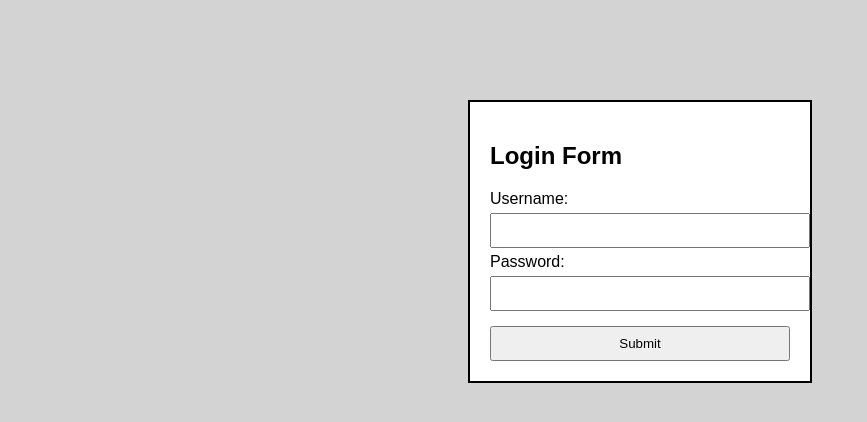
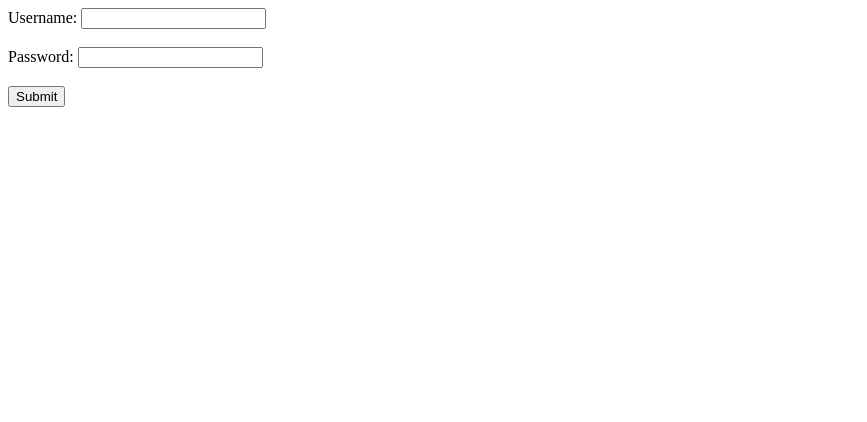
Before and after one commit to omkar161616/om, a plain HTML site: page index.html in a window 1280 px wide. Shown: the whole page, without its empty margins (0-867 px from the left). Drawn offline with Linux system fonts and the light colour scheme.

Commit message:
Update index.html

```diff
--- a/index.html
+++ b/index.html
@@ -3,67 +3,26 @@
 <head>
     <title>Form Validation</title>
 
-    <style>
-        body {
-            font-family: Arial;
-            background-color: lightgray;
-        }
+    <script>
+        function validate() {
+            var u = document.getElementById("u").value;
+            var p = document.getElementById("p").value;
 
-        .form-box {
-            width: 300px;
-            margin: 100px auto;
-            padding: 20px;
-            background: white;
-            border: 2px solid black;
-        }
-
-        input {
-            width: 100%;
-            margin: 5px 0;
-            padding: 8px;
-        }
-
-        .error {
-            color: red;
-            font-size: 14px;
-        }
-
-        button {
-            margin-top: 10px;
-            padding: 8px;
-            width: 100%;
-        }
-    </style>
-
-    <script>
-        function validateForm() {
-            let username = document.getElementById("username").value;
-            let password = document.getElementById("password").value;
-
-            let userError = "";
-            let passError = "";
-
-            // Username validation
-            if (username == "") {
-                userError = "Username cannot be empty";
-            }
-
-            // Password validation
-            if (password == "") {
-                passError = "Password cannot be empty";
-            } else if (password.length < 6) {
-                passError = "Password must be at least 6 characters";
-            }
-
-            document.getElementById("userError").innerHTML = userError;
-            document.getElementById("passError").innerHTML = passError;
-
-            // Prevent form submission if errors exist
-            if (userError != "" || passError != "") {
+            if (u == "") {
+                alert("Enter Username");
                 return false;
             }
 
-            alert("Form submitted successfully!");
+            if (p == "") {
+                alert("Enter Password");
+                return false;
+            }
+
+            if (p.length < 6) {
+                alert("Password must be at least 6 characters");
+                return false;
+            }
+
             return true;
         }
     </script>
@@ -71,21 +30,11 @@
 
 <body>
 
-<div class="form-box">
-    <h2>Login Form</h2>
-
-    <form onsubmit="return validateForm()">
-        <label>Username:</label>
-        <input type="text" id="username">
-        <div id="userError" class="error"></div>
-
-        <label>Password:</label>
-        <input type="password" id="password">
-        <div id="passError" class="error"></div>
-
-        <button type="submit">Submit</button>
-    </form>
-</div>
+<form onsubmit="return validate()">
+    Username: <input type="text" id="u"><br><br>
+    Password: <input type="password" id="p"><br><br>
+    <input type="submit" value="Submit">
+</form>
 
 </body>
 </html>
```
